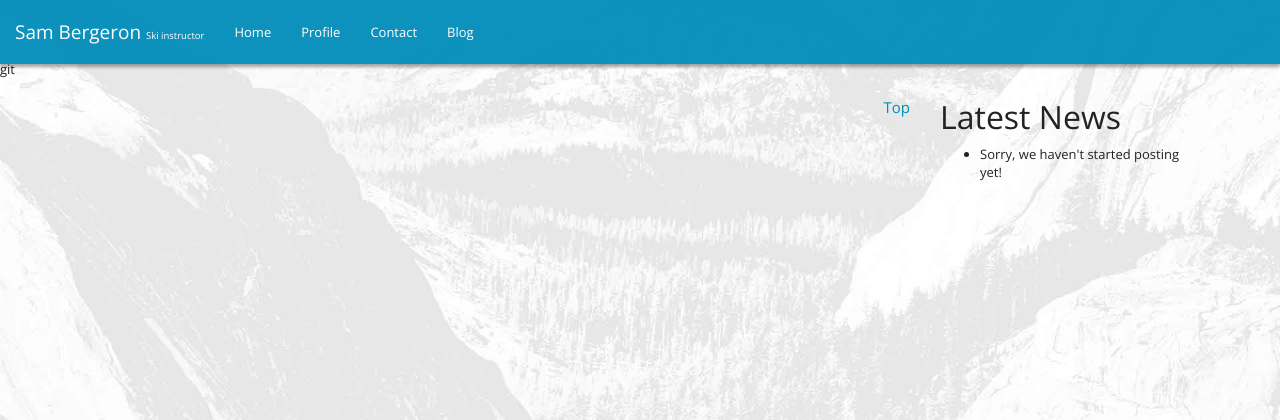
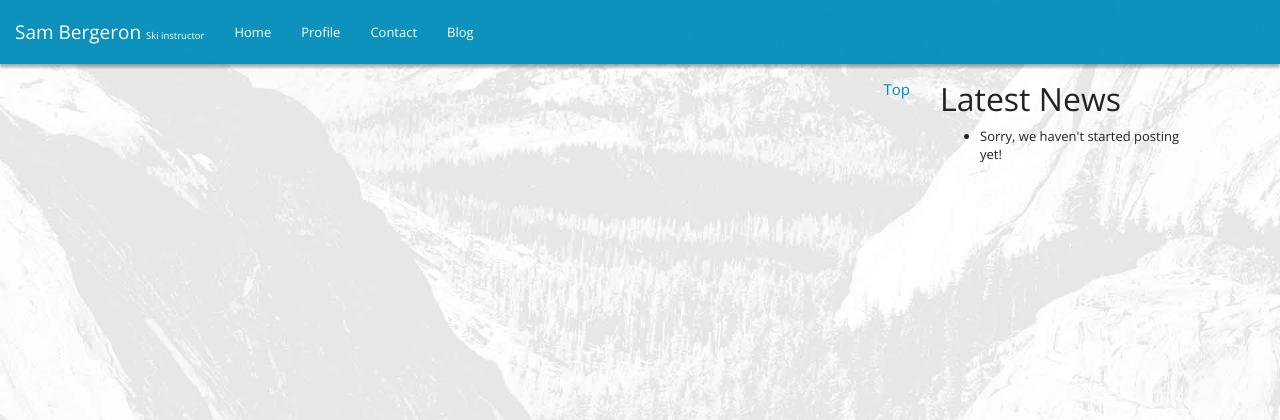
Before and after one commit to SamBergeron/instructor-website, a Django app: page /blog/ in a window 1280 px wide. Shown: the top 420 px of the page. Run offline with Django 3.2, Linux system fonts and the light colour scheme; data that the repository does not hold is empty; some libraries are stand-ins or nearby versions.

Commit message:
pushed a typo

```diff
--- a/instructor_website/templates/_layouts/header.html
+++ b/instructor_website/templates/_layouts/header.html
@@ -2,7 +2,7 @@
 
 <!-- Le javascript -->
 <!-- Grab Google CDN's jQuery, with a protocol relative URL; fall back to local if necessary -->
-<script src="//ajax.googleapis.com/ajax/libs/jquery/1.7.2/jquery.min.js"></script>git
+<script src="//ajax.googleapis.com/ajax/libs/jquery/1.7.2/jquery.min.js"></script>
 <script>
     window.jQuery || document.write('&lt;script src="{{ STATIC_URL }}js/jquery-1.7.2.min.js"&gt;&lt;\/script&gt;');
 </script>
```
